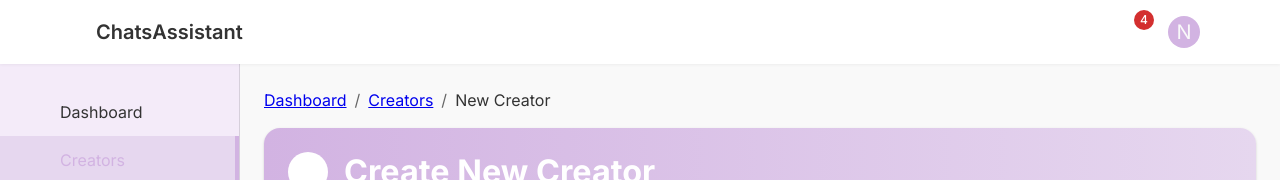
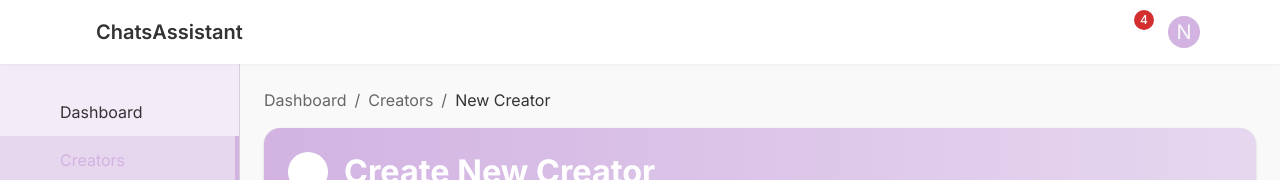
Before and after one commit to lucaBartelsen/chat-bot-admin, a Next.js app: page /creators/new in a window 1280 px wide. Shown: the top 180 px of the page. Built offline with nearby package versions, Linux system fonts and the light colour scheme; sample sign-in values are in the browser's storage; some icons are missing.

Commit message:
new page adjusted

```diff
--- a/app/(dashboard)/creators/new/page.tsx
+++ b/app/(dashboard)/creators/new/page.tsx
@@ -151,14 +151,14 @@ export default function NewCreatorPage() {
         </Alert>
       )}
 
-      {/* Breadcrumbs navigation - FIXED: Removed legacyBehavior */}
+      {/* Breadcrumbs navigation - FIXED: Proper Link integration */}
       <Breadcrumbs sx={{ mb: 2 }}>
-        <Link href="/dashboard">
-          <MuiLink color="inherit" underline="hover">Dashboard</MuiLink>
-        </Link>
-        <Link href="/creators">
-          <MuiLink color="inherit" underline="hover">Creators</MuiLink>
-        </Link>
+        <MuiLink component={Link} href="/dashboard" color="inherit" underline="hover">
+          Dashboard
+        </MuiLink>
+        <MuiLink component={Link} href="/creators" color="inherit" underline="hover">
+          Creators
+        </MuiLink>
         <Typography color="text.primary">New Creator</Typography>
       </Breadcrumbs>
 
```
